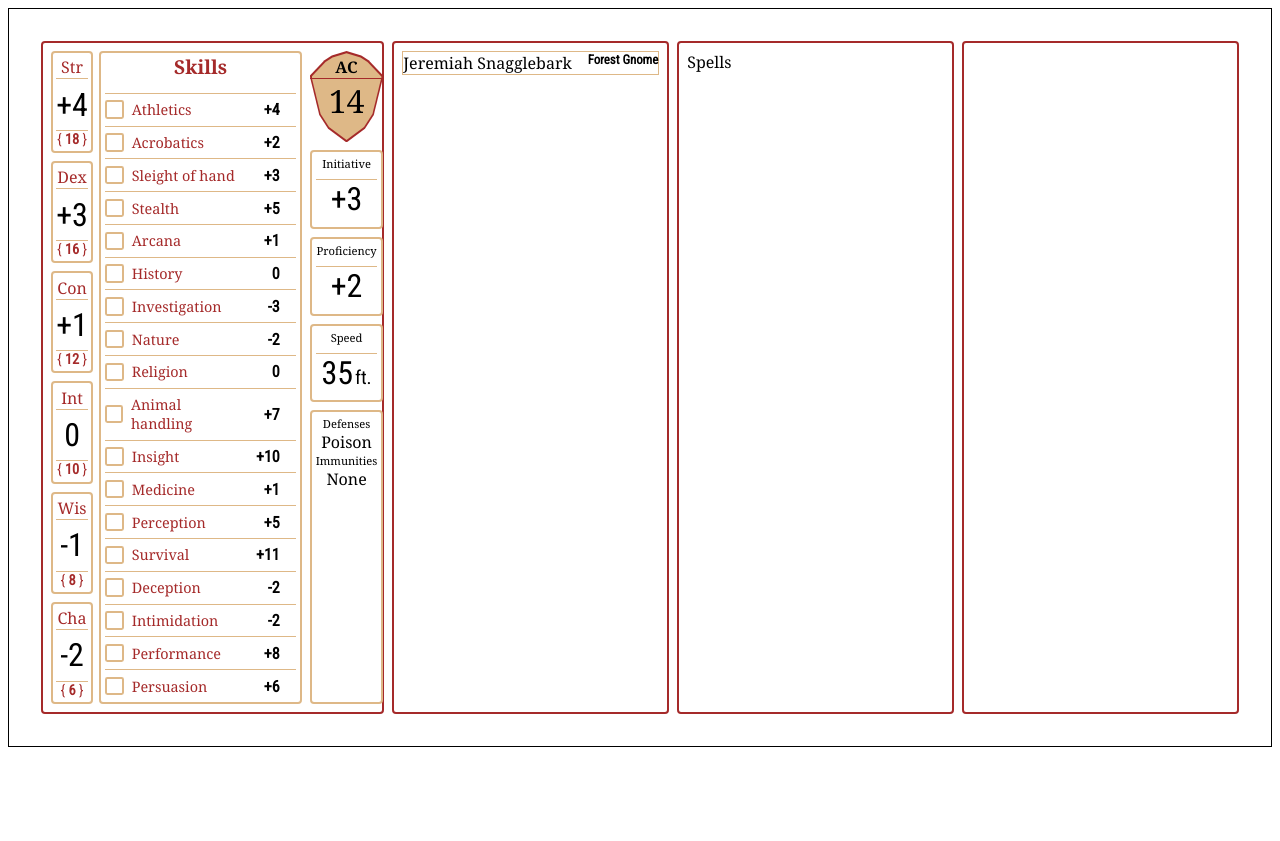
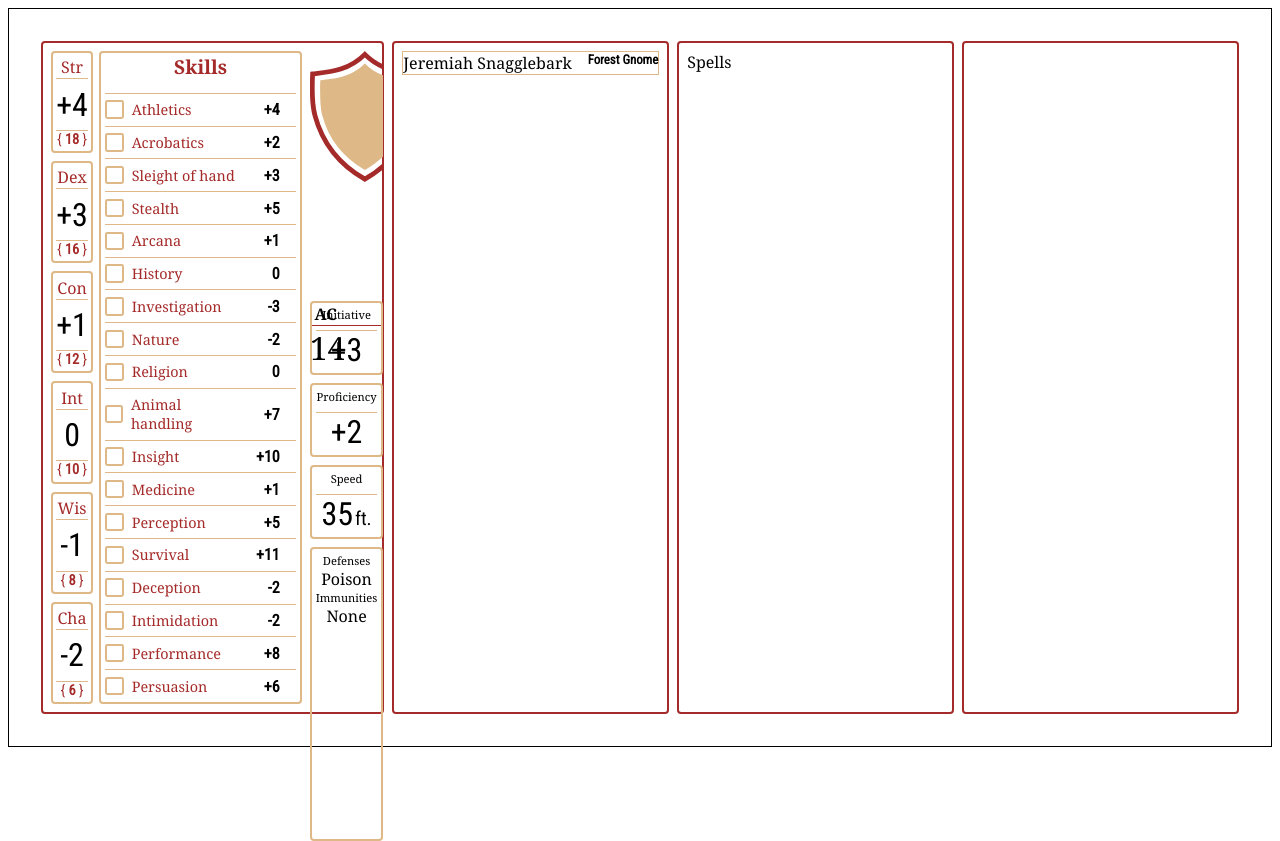
Before and after one commit to Edpacca/ednd-sheets, a Svelte app: page / in a window 1280 px wide. Before the commit the page ends 800 px from the top, so only its background shows below. Built offline with nearby package versions, Linux system fonts and the light colour scheme.

Commit message:
make shield svg

```diff
--- a/src/App.svelte
+++ b/src/App.svelte
@@ -1,4 +1,6 @@
 <script lang="ts">
+import ShieldSvg from "./assets/Shield-svg.svelte";
+
     import Sheet from "./components/sheet/Sheet.svelte";
 import { TEST_CHARACTER } from "./data/data";
 </script>
--- /dev/null
+++ b/src/assets/Shield-svg.svelte
@@ -0,0 +1,24 @@
+<script>
+    export let colorFill;
+    export let colorStroke;
+</script>
+
+<svg width="auto" height="auto">
+   <defs/>
+     <g transform="translate(113.6667636,1.8483472)">
+       <path
+          style="fill:none;stroke:{colorStroke};stroke-width:4.765;stroke-linecap:butt;stroke-linejoin:miter;stroke-miterlimit:4;stroke-dasharray:none;stroke-opacity:1"
+          d="
+          m -108.73264,62.465895
+          c -3.64346,-12.874207 -2.31564,-41.351185 -2.31564,-41.351185 16.9927,-1.991705 35.80803,-3.099384 52.23112,-19.587061 16.423078,16.487677 35.238409,17.595356 52.231104,19.587061 0,0 1.32782,28.476978 -2.31564,41.351185 -7.57819,28.318409 -24.455642,49.297495 -49.915464,63.847105 -25.45983,-14.54961 -42.33728,-35.528686 -49.91548,-63.847105
+          z"
+          />
+       <path
+          style="fill:{colorFill};fill-opacity:1;stroke:none;stroke-width:0.264583px;stroke-linecap:butt;stroke-linejoin:miter;stroke-opacity:1"
+          d="
+          m -101.36853,62.677785
+          c -3.10593,-10.975718 -1.97401,-35.25335 -1.97401,-35.25335 14.485743,-1.697999 30.525215,-2.642335 44.525379,-16.698664 14.000153,14.056329 30.039626,15.000665 44.52536,16.698664 0,0 1.131924,24.277632 -1.97401,35.25335 -6.460166,24.142446 -20.847659,42.027865 -42.55135,54.431915 -21.703698,-12.40405 -36.09119,-30.28946 -42.551369,-54.431915
+          z"
+          />
+     </g>
+ </svg>
--- a/src/components/bonuses/Bonuses.svelte
+++ b/src/components/bonuses/Bonuses.svelte
@@ -1,16 +1,17 @@
 <script lang="ts">
-    import Bonus from './component/Bonus.svelte';
+    import ShieldSvg from '../../assets/Shield-svg.svelte';
+import Bonus from './component/Bonus.svelte';
     import type { Bonuses } from './model/Bonuses'
     export let bonuses: Bonuses;
 </script>
 
 <div class="bonus-wrapper">
-    <div class="shield-wrap">
-        <div class="shield-border"></div>
-        <div class="shield"></div>
+    <div class="ac-wrapper">
+        <ShieldSvg colorFill=burlywood colorStroke=brown/>
         <div class="ac">AC</div>
         <div class="mod modac">14</div>
     </div>
+
     <Bonus name="Initiative" mod={bonuses.initiative}/>
     <Bonus name="Proficiency" mod={bonuses.proficiency}/>
     <div class="box">
@@ -30,6 +31,10 @@
         display: grid;
         grid-template-rows: auto auto auto auto 45%;
         row-gap: 0.5em;
+    }
+
+    .ac-wrapper {
+
     }
 
     .box {
```
